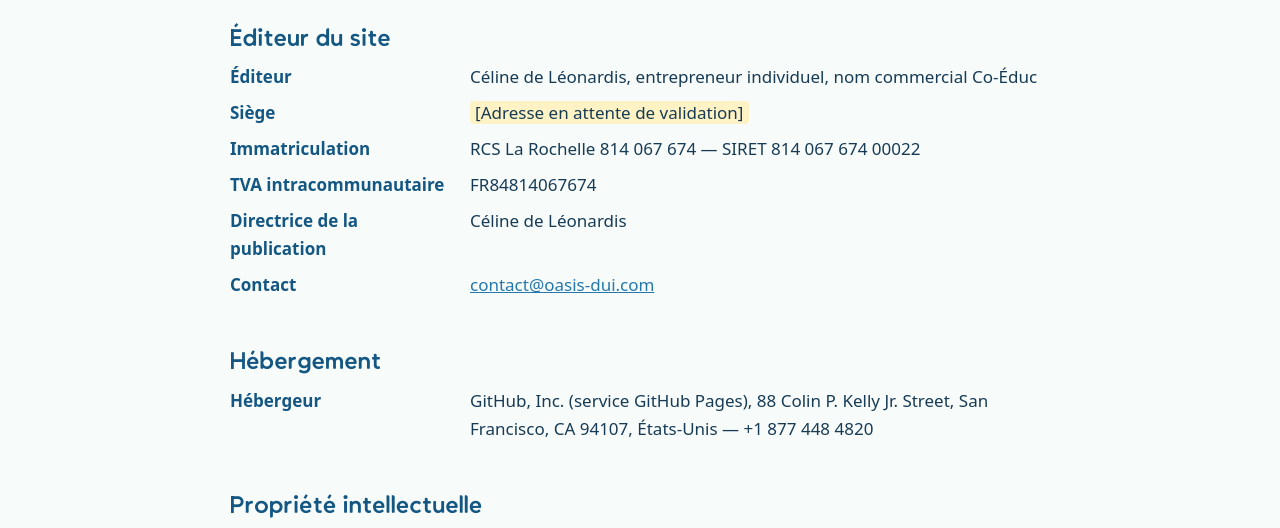
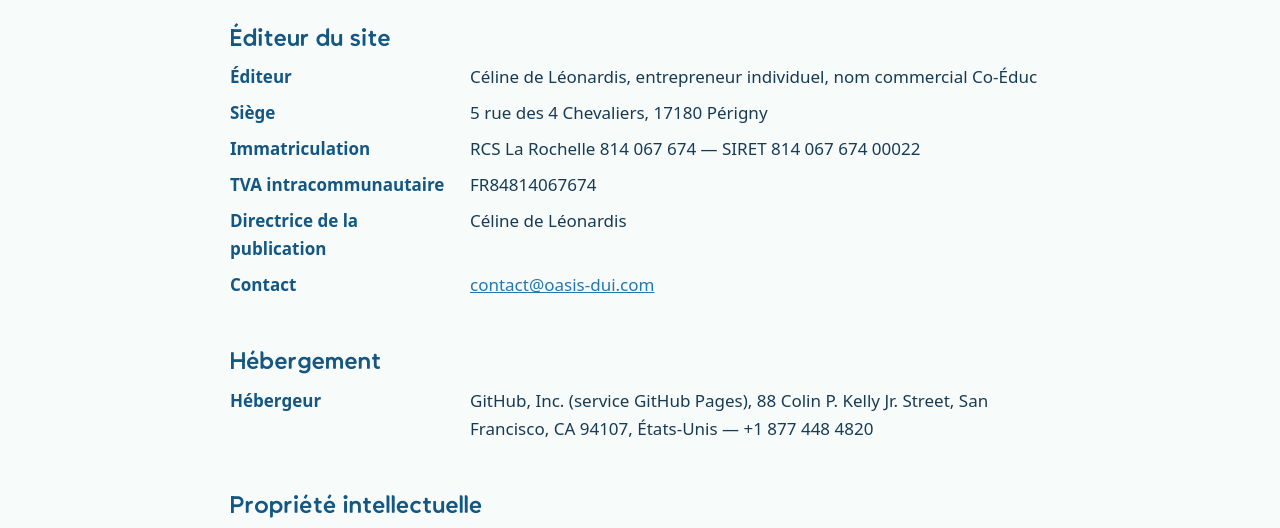
Before and after one commit to decampsf/oasis-site, a plain HTML site: page mentions-legales.html in a window 1280 px wide. Shown: the part 224-752 px from the top of the page. Drawn offline with Linux system fonts and the light colour scheme.

Commit message:
Mentions légales : adresse du siège
Co-Authored-By: Claude Opus 5.5 <noreply@anthropic.com>

```diff
--- a/mentions-legales.html
+++ b/mentions-legales.html
@@ -35,7 +35,7 @@
             <dt>Éditeur</dt>
             <dd>Céline de Léonardis, entrepreneur individuel, nom commercial Co-Éduc</dd>
             <dt>Siège</dt>
-            <dd><span class="a-completer">[Adresse en attente de validation]</span></dd>
+            <dd>5 rue des 4 Chevaliers, 17180 Périgny</dd>
             <dt>Immatriculation</dt>
             <dd>RCS La Rochelle 814 067 674 — SIRET 814 067 674 00022</dd>
             <dt>TVA intracommunautaire</dt>
```
